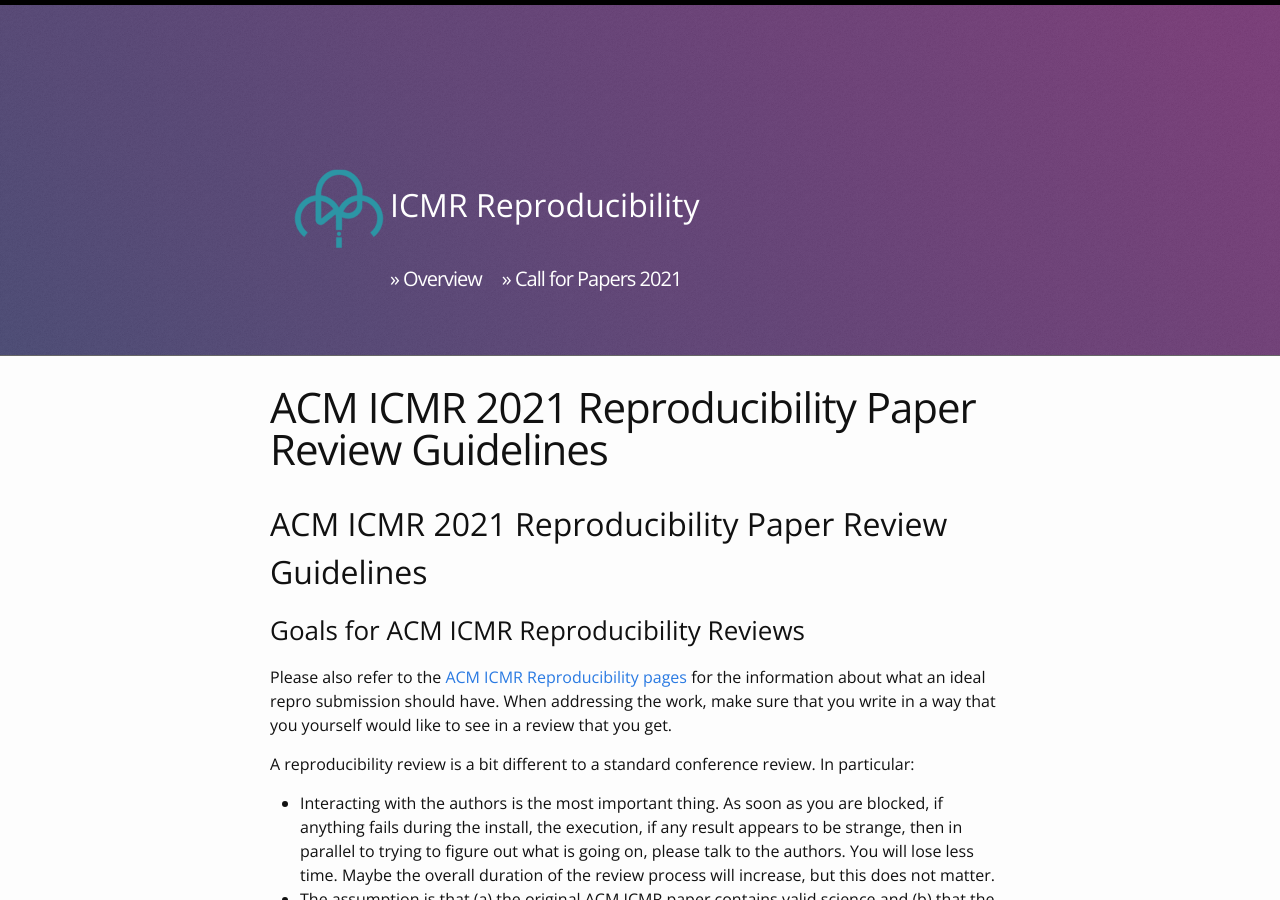
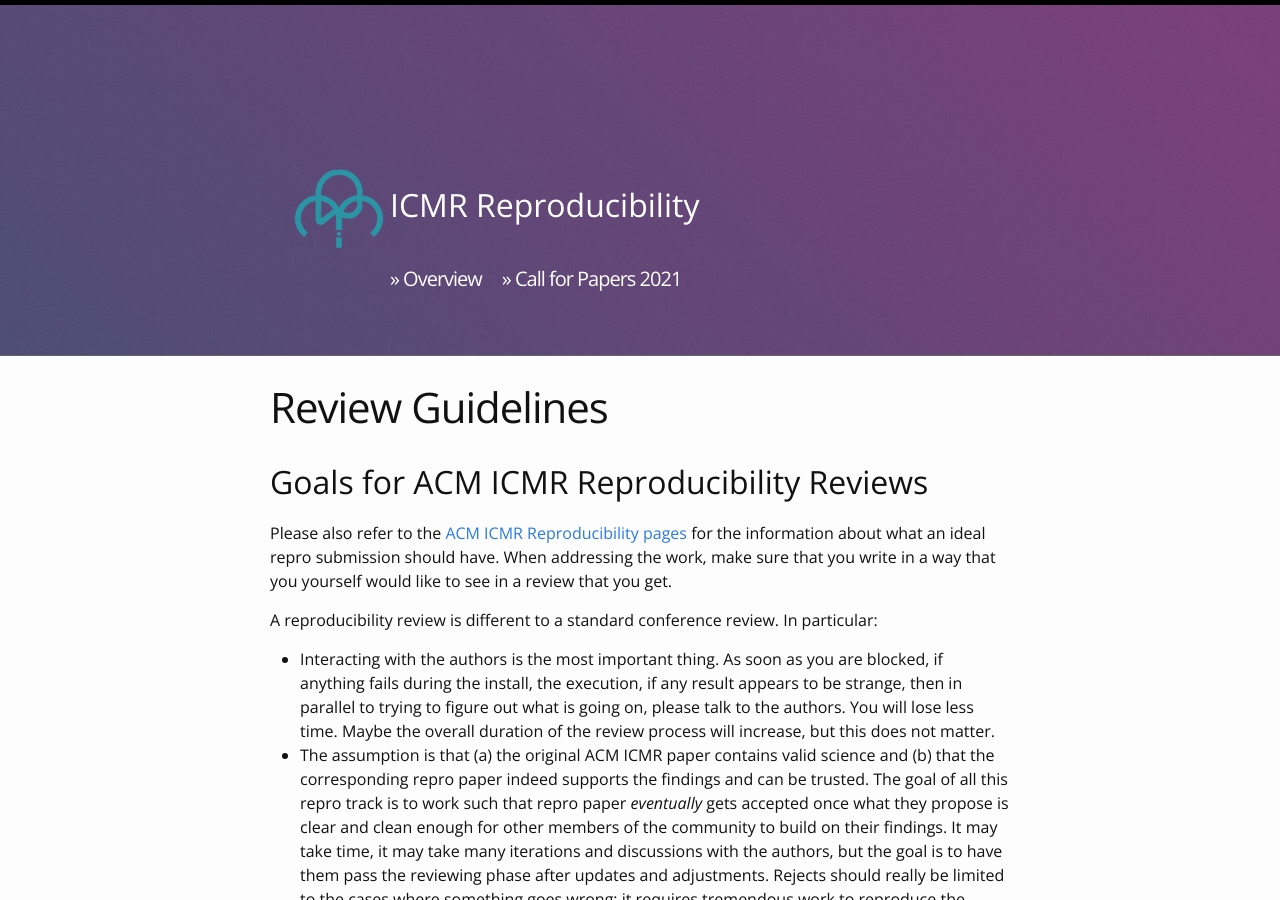
Before and after one commit to icmr-reproducibility/website, a Jekyll site: the page built from review_guidelines.md, in a window 1280 px wide and 900 px high. Built offline with Jekyll 4.4.1, drawn with Linux system fonts in a browser that asks for light colours; our own code applies the rules of GitHub Pages for plain Markdown files.

Commit message:
Update review_guidelines.md

```diff
--- a/review_guidelines.md
+++ b/review_guidelines.md
@@ -1,15 +1,15 @@
 ---
 layout: page
+title: Review Guidelines
 permalink: /guidelines/
 ---
-## ACM ICMR 2021 Reproducibility Paper Review Guidelines
 
-### Goals for ACM ICMR Reproducibility Reviews
+## Goals for ACM ICMR Reproducibility Reviews
 
 Please also refer to the [ACM ICMR Reproducibility pages](./cfp2021/) for the information about what an ideal repro submission should have.
 When addressing the work, make sure that you write in a way that you yourself would like to see in a review that you get.
 
-A reproducibility review is a bit different to a standard conference review. In particular:
+A reproducibility review is different to a standard conference review. In particular:
 
 - Interacting with the authors is the most important thing. As soon as you are blocked, if anything fails during the install, the execution, if any result appears to be strange, then in parallel to trying to figure out what is going on, please talk to the authors. You will lose less time. Maybe the overall duration of the review process will increase, but this does not matter.
 - The assumption is that (a) the original ACM ICMR paper contains valid science and (b) that the corresponding repro paper indeed supports the findings and can be trusted. The goal of all this repro track is to work such that repro paper *eventually* gets accepted once what they propose is clear and clean enough for other members of the community to build on their findings. It may take time, it may take many iterations and discussions with the authors, but the goal is to have them pass the reviewing phase after updates and adjustments. Rejects should really be limited to the cases where something goes wrong: it requires tremendous work to reproduce the findings; where there is something that is very unclear or incorrect; or where authors do not discuss with you in an open and friendly way, as if they were trying to hide something from your sight.
```
